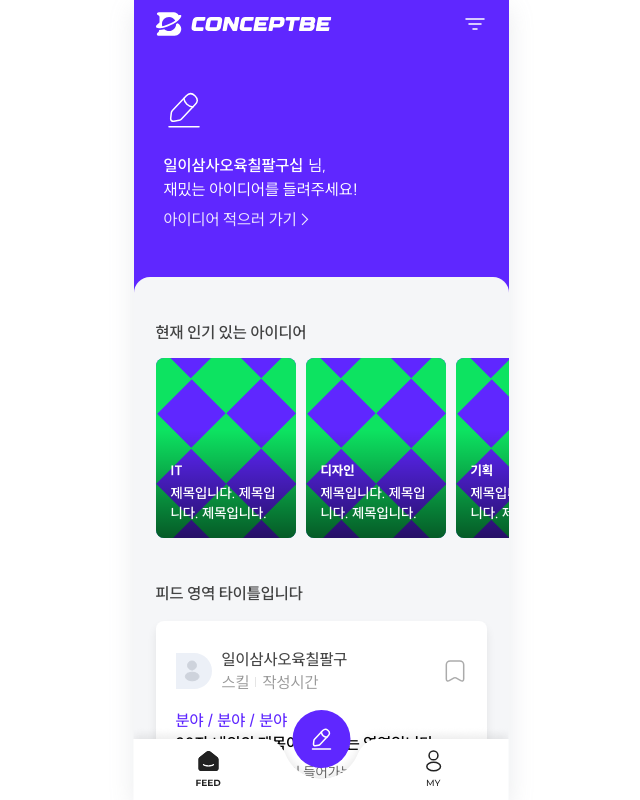
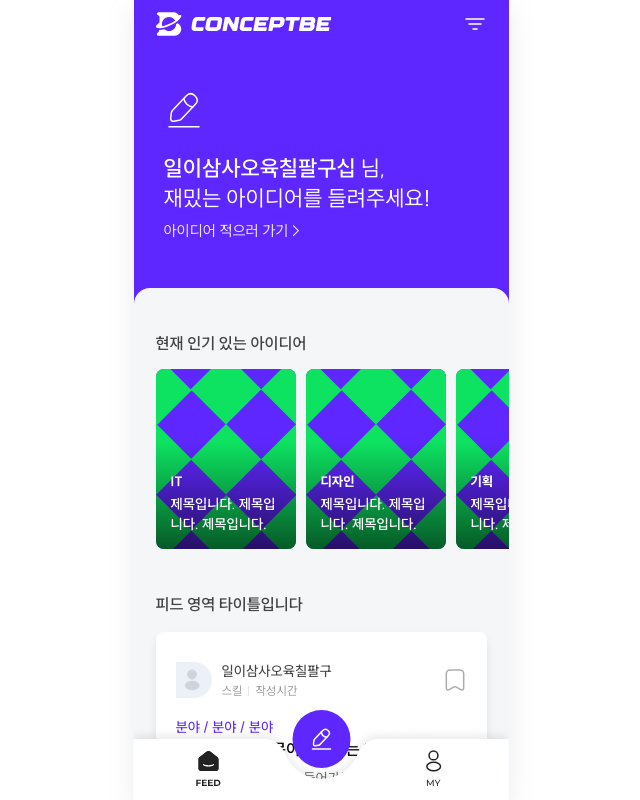
Before and after one commit to ConceptBe/conceptbe-frontend, a React (Vite) app: page /feed in a window 1280 px wide. Shown: the whole page, without its empty margins (319-959 px from the left). Built offline with nearby package versions, Linux system fonts and the light colour scheme; a web font is replaced by a local one.

Commit message:
fix: Text 컴포넌트 font size 미적용 오류 수정

```diff
--- a/src/components/@common/Text/Text.style.ts
+++ b/src/components/@common/Text/Text.style.ts
@@ -7,7 +7,7 @@ export const TextWrapper = styled.span<{ textColor: ColorKeyType; textFont: Font
   user-select: none;
   flex-direction: row;
   color: ${({ theme, textColor }) => theme.color[textColor]};
-  font-size: ${({ theme, textFont }) => theme.font[textFont].fontSize};
+  font-size: ${({ theme, textFont }) => theme.font[textFont].fontSize}px;
   font-weight: ${({ theme, textFont }) => theme.font[textFont].fontWeight};
 `;
 
```
